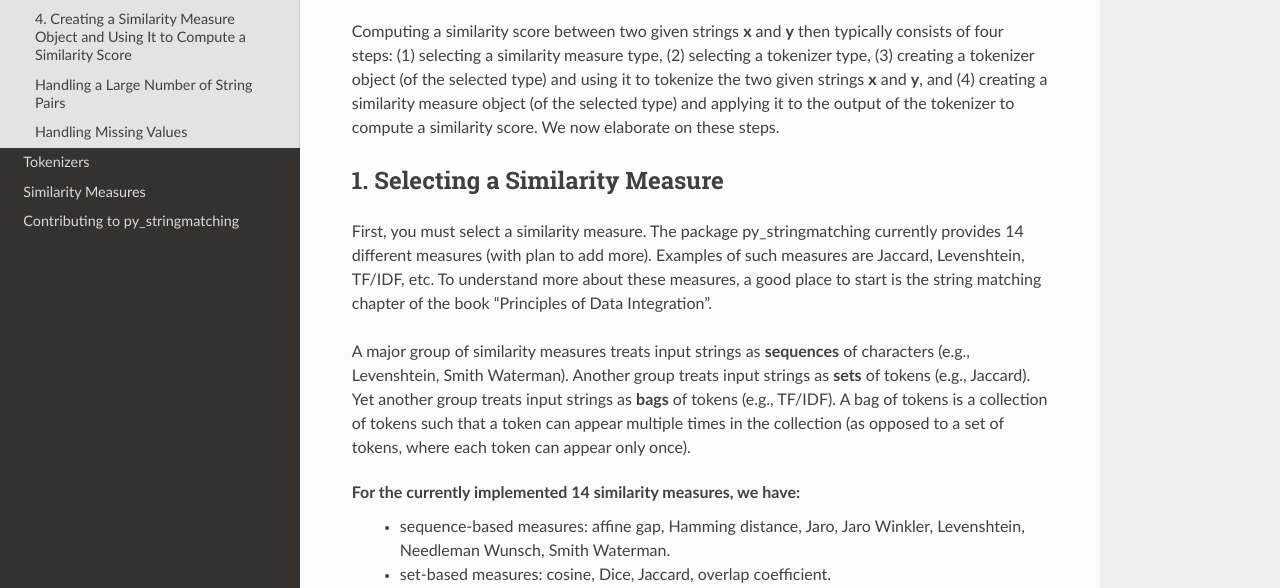
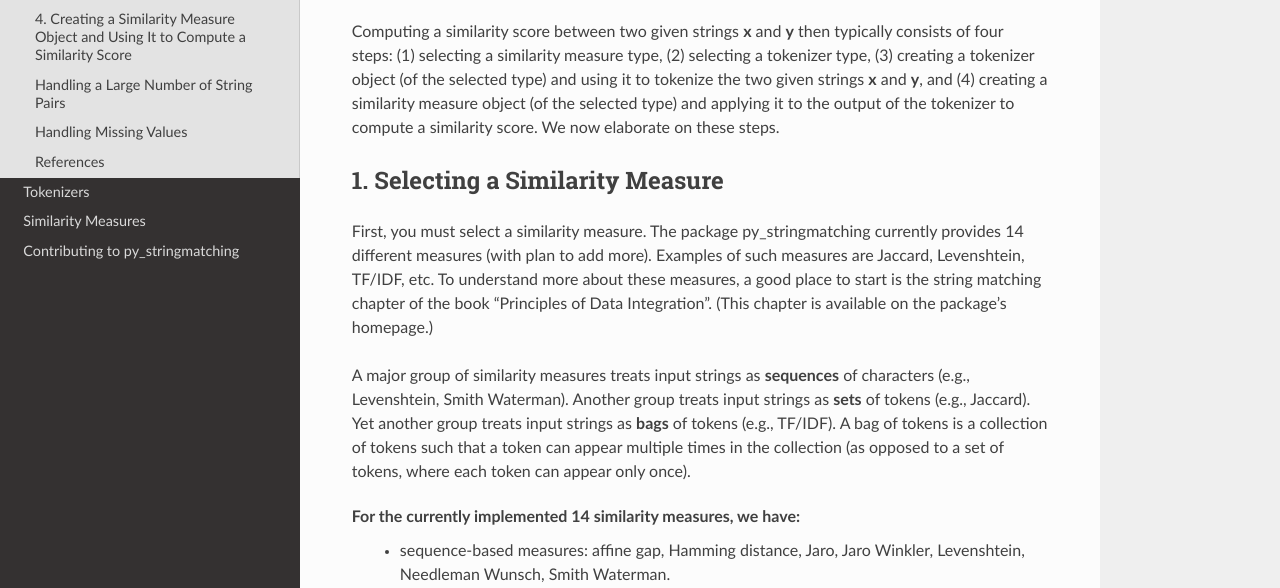
Before and after one commit to wynksaiddestroy/py_stringmatching, a Sphinx documentation site: the page built from docs/Tutorial.rst, in a window 1280 px wide and 900 px high, cut to the strip 312-900 px from the top of the window. Built offline with Sphinx 7.4.7 and the Read the Docs theme 2.0.0, drawn with Linux system fonts in a browser that asks for light colours; some of the changed text lies outside the part shown.

Commit message:
Updated Tutorial.rst

```diff
--- a/docs/Tutorial.rst
+++ b/docs/Tutorial.rst
@@ -10,7 +10,7 @@
 
 1. Selecting a Similarity Measure
 ----------------------------------
-First, you must select a similarity measure. The package py_stringmatching currently provides 14 different measures (with plan to add more). Examples of such measures are Jaccard, Levenshtein, TF/IDF, etc. To understand more about these measures, a good place to start is the string matching chapter of the book "Principles of Data Integration".
+First, you must select a similarity measure. The package py_stringmatching currently provides 14 different measures (with plan to add more). Examples of such measures are Jaccard, Levenshtein, TF/IDF, etc. To understand more about these measures, a good place to start is the string matching chapter of the book "Principles of Data Integration". (This chapter is available on the package's homepage.)
 
 A major group of similarity measures treats input strings as **sequences** of characters (e.g., Levenshtein, Smith Waterman). Another group treats input strings as **sets** of tokens (e.g., Jaccard). Yet another group treats input strings as **bags** of tokens (e.g., TF/IDF). A bag of tokens is a collection of tokens such that a token can appear multiple times in the collection (as opposed to a set of tokens, where each token can appear only once).
 
@@ -163,3 +163,7 @@
 Handling Missing Values
 ------------------------
 By "missing values" we mean cases where the values of one or more strings are missing (e.g., represented as None or NaN in Python). Handling such cases are tricky and application dependent. For these reasons, the tokenizers and similarity measures in the package py_stringmatching do not handle missing values. If one of their input arguments is missing, they will stop, raising an error. Put differently, they expect non-missing input arguments.
+
+References
+-----------
+AnHai Doan, Alon Halevy, Zachary Ives, "Principles of Data Integration", Morgan Kaufmann, 2012. Chapter 4 "String Matching" (available on the package's homepage).
```
